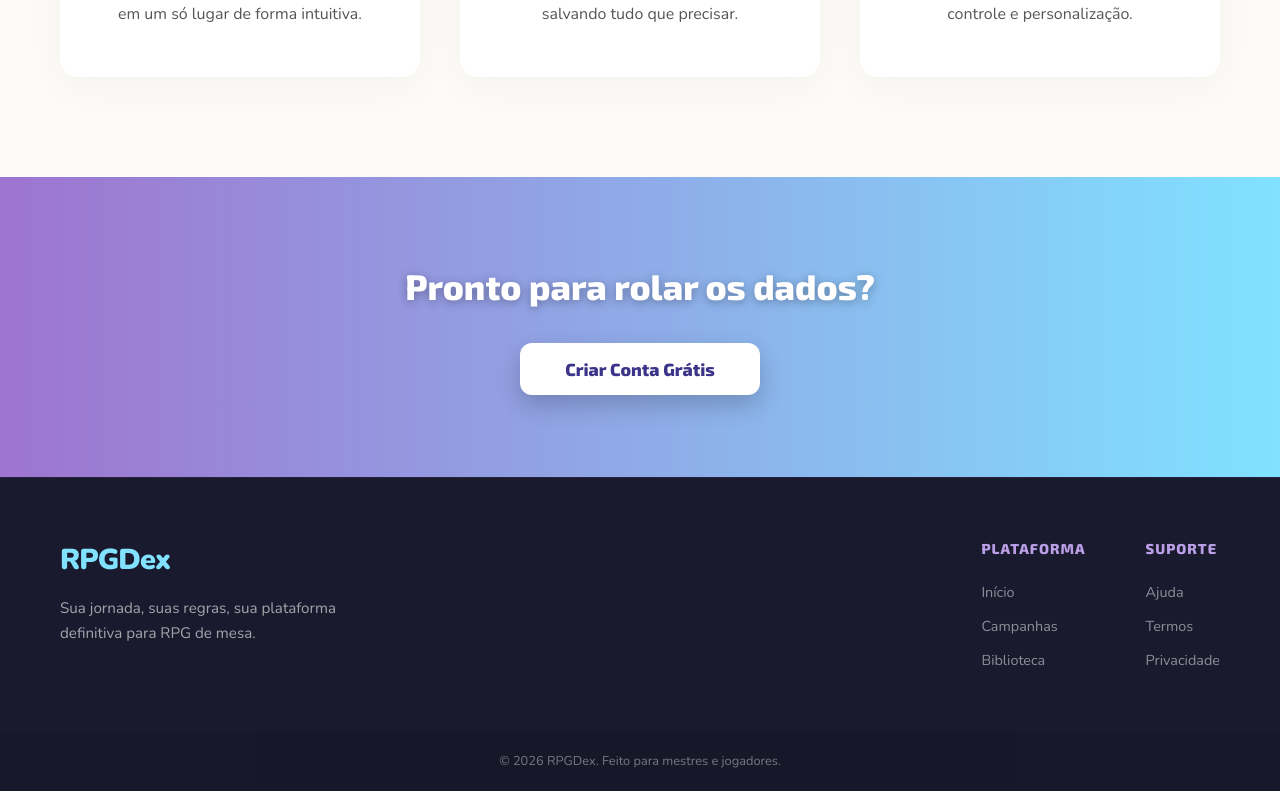
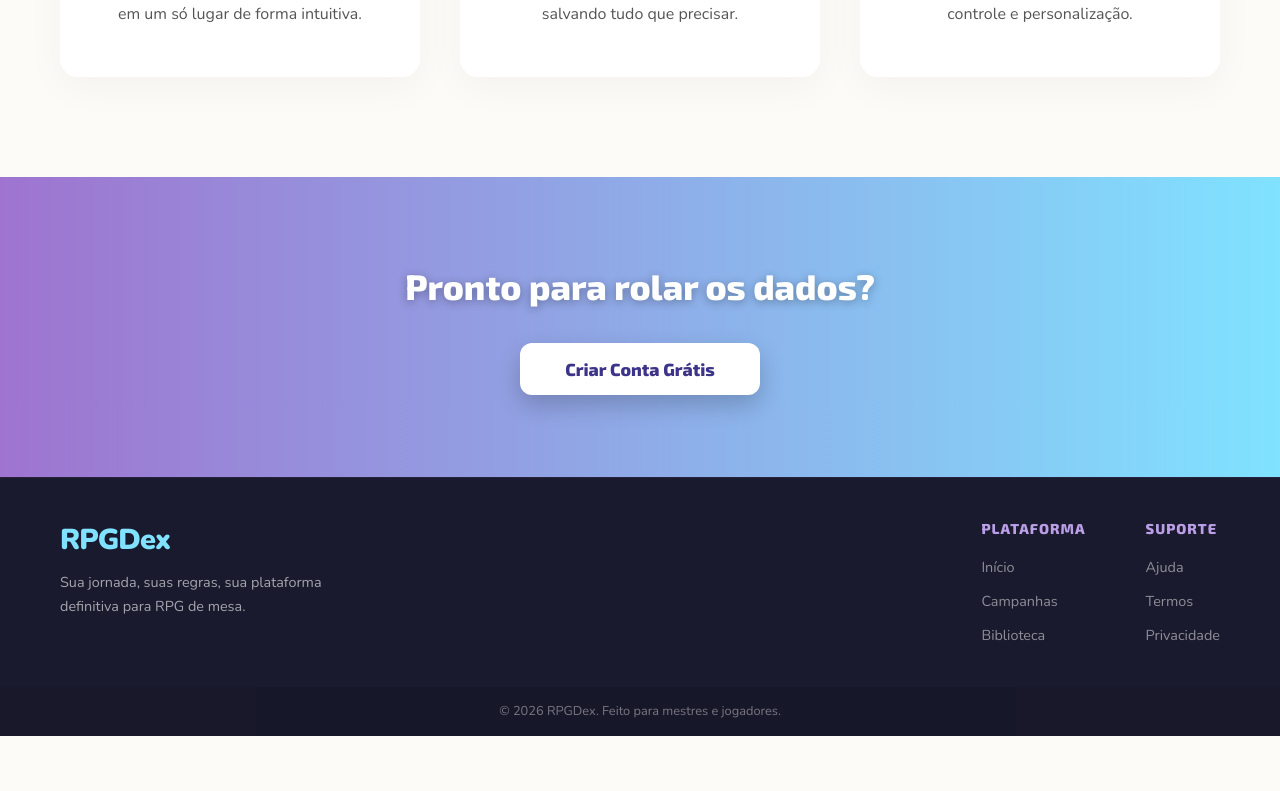
Before and after one commit to MatheusHaruSaito/ProjetoIntegrador2026, an Angular app in the folder UI/RpgDexUI/: page / in a window 1280 px wide. Shown: the part 1122-1913 px from the top of the page. After the commit the page ends 1858 px from the top, so only its background shows below. Built offline with nearby package versions, Linux system fonts and the light colour scheme.

Commit message:
feat: improve footer buttons and resize

```diff
--- a/UI/RpgDexUI/src/app/shared/footer/footer.css
+++ b/UI/RpgDexUI/src/app/shared/footer/footer.css
@@ -1,7 +1,7 @@
 .footer {
   background-color: #1a1a2e;
   color: #ffffff;
-  padding: 60px 0 0 0;
+  padding: 40px 0 0 0;
   border-top: 1px solid rgba(158, 116, 208, 0.1);
 }
 
@@ -15,8 +15,8 @@
   display: flex;
   justify-content: space-between;
   flex-wrap: wrap;
-  gap: 40px;
-  padding-bottom: 50px;
+  gap: 30px;
+  padding-bottom: 30px;
 }
 
 .footer__brand {
@@ -30,12 +30,12 @@
   font-size: 1.8rem;
   color: #80E2FF;
   letter-spacing: -1px;
-  margin-bottom: 15px;
+  margin-bottom: 10px;
 }
 
 .footer__slogan {
   font-family: 'Nunito', sans-serif;
-  font-size: 0.95rem;
+  font-size: 0.9rem;
   opacity: 0.6;
   line-height: 1.6;
   max-width: 280px;
@@ -52,7 +52,7 @@
   font-size: 0.9rem;
   text-transform: uppercase;
   color: #BA9FE7;
-  margin-bottom: 20px;
+  margin-bottom: 15px;
   letter-spacing: 1px;
 }
 
@@ -72,17 +72,18 @@
   opacity: 0.5;
   transition: all 0.3s ease;
   font-size: 0.9rem;
+  display: inline-block;
 }
 
 .footer__list a:hover {
   opacity: 1;
   color: #80E2FF;
-  padding-left: 5px;
+  transform: translateX(5px);
 }
 
 .footer__bottom {
   background-color: rgba(0, 0, 0, 0.2);
-  padding: 20px 0;
+  padding: 15px 0;
   text-align: center;
   font-size: 0.8rem;
   font-family: 'Nunito', sans-serif;
```
